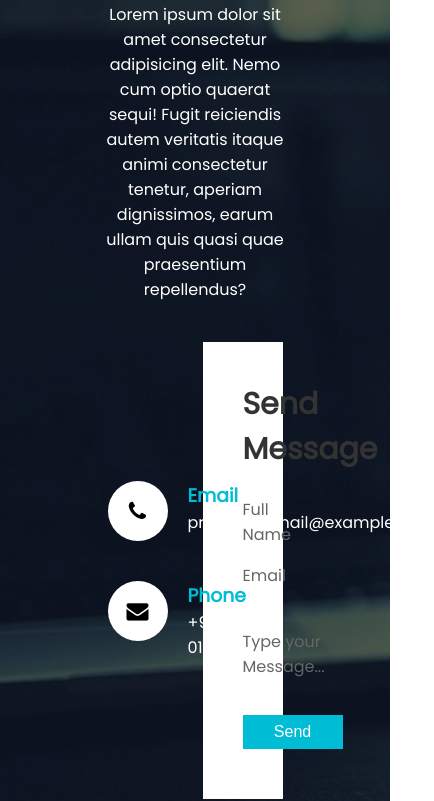
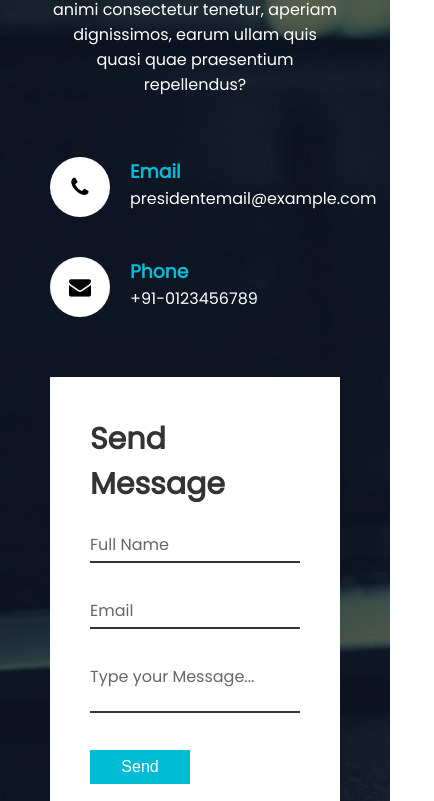
Before and after one commit to AdityanVerma/CESTA_Website, a plain HTML site: page Contact.html in a window 390 px wide. Shown: the part 334-1135 px from the top of the page, 434 px wide, since content can reach past the window. Drawn offline with nearby package versions, Linux system fonts and the light colour scheme.

Commit message:
Update style_contact.css

```diff
--- a/style_contact.css
+++ b/style_contact.css
@@ -222,6 +222,24 @@ header {
     background-color: #00bcd146;
 }
 
+@media(max-width:940px){
+    .contact{
+        padding: 50px;
+    }
+
+    .container{
+        flex-direction: column;
+    }
+
+    .container .contactInfo{
+        margin-bottom: 40px;
+    }
+
+    .container .contactInfo,.contactForm{
+        width: 100%;
+    }
+}
+
 /* ---------------> FOOTER <--------------- */
 
 footer {
```
